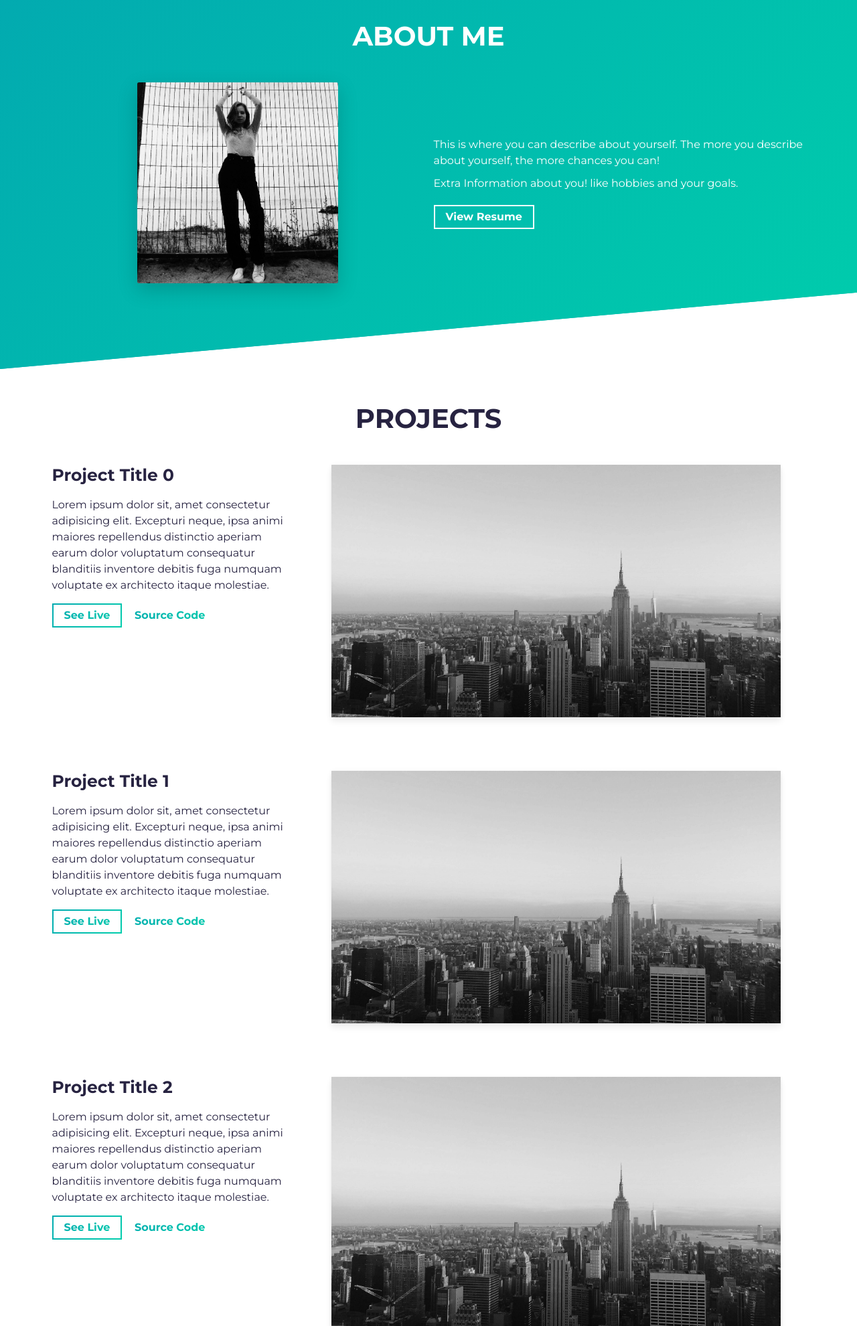
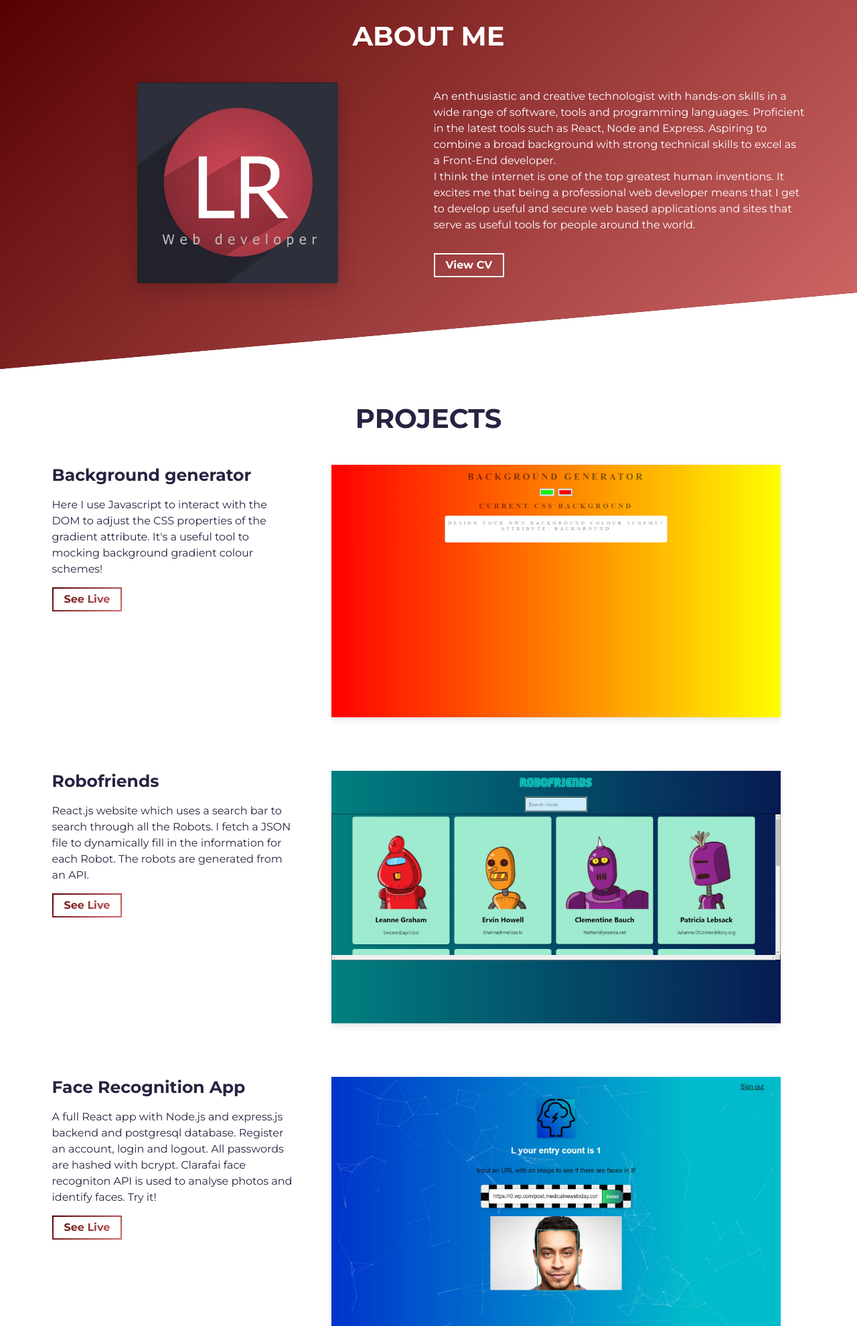
Before and after one commit to l-ram/l-ram.github.io, a website built with Parcel: page src/index.html in a window 1280 px wide. Shown: the part 820-2800 px from the top of the page at 67% size. Built offline with nearby package versions, Linux system fonts and the light colour scheme.

Commit message:
updated website

```diff
--- a/src/index.html
+++ b/src/index.html
@@ -18,11 +18,11 @@
     <link rel="shortcut icon" type="image/png" href="assets/favicon.png" />
 
     <!-- Todo: put here your site title -->
-    <title>[Your name here] | Developer</title>
+    <title>Larry Ramjutton | Web Developer</title>
     <!-- Todo: add some coding keywords below - e.g: (javascript, yourusername, etc) -->
-    <meta name="keywords" content="[username], [name], skill" />
+    <meta name="javascript, react, nodejs, html, css" content="[username], [larry ramjutton], skill" />
     <!-- Todo: improve your SEO by adding a small description of you -->
-    <meta name="description" content="[Your name here] | Developer" />
+    <meta name="description" content="Larry Ramjutton | Web developer" />
 
     <link
       rel="stylesheet"
@@ -44,18 +44,24 @@
 
     <!-- **** Hero Section **** -->
     <section id="hero" class="jumbotron">
+
+
             <div class="container">
               <h1 class="hero-title load-hidden">
                 Hi, my name is <span class="text-color-main">Larry Ramjutton</span>
                 <br />
-          I'm the Developer you need.
+                Skilled front-end developer, passionate about Javascript.
               </h1>
               <p class="hero-cta load-hidden">
                 <a rel="noreferrer" class="cta-btn cta-btn--hero" href="#about"
-            >Know more</a
+                  >Find out more</a
                 >
               </p>
+              <div class="logo">
+                  <!-- <img alt="logo" src="assets/logo.jpg"> -->
               </div>
+            </div>
+
     </section>
     <!-- /END Hero Section -->
 
@@ -71,7 +77,7 @@
                 class="img-fluid rounded shadow-lg"
                 height="auto"
                 width="300px"
-                src="assets/profile.jpg"
+                src="assets/logo.jpg"
                 alt="Profile Image"
               />
             </div>
@@ -79,20 +85,31 @@
           <div class="col-md-6 col-sm-12">
             <div class="about-wrapper__info load-hidden">
               <p class="about-wrapper__info-text">
-                This is where you can describe about yourself. The more you
-                describe about yourself, the more chances you can!
+                An enthusiastic and creative technologist with hands-on skills in a wide
+                range of software, tools and programming languages. Proficient in the
+                latest tools such as React, Node and Express. Aspiring to combine a broad
+                background with strong technical skills to excel as a Front-End developer.
+
+                <Br>
+
+                I think the internet is one of the top greatest human inventions.
+                It excites me that being a professional web developer means that I get to
+                develop useful and secure web based applications and sites that serve as
+                useful tools for people around the world.
+
+                </br>
               </p>
               <p class="about-wrapper__info-text">
-                Extra Information about you! like hobbies and your goals.
+
               </p>
               <span class="d-flex mt-3">
                 <a
                   rel="noreferrer"
                   target="_blank"
                   class="cta-btn cta-btn--resume"
-                  href="assets/resume.pdf"
+                  href="assets/DeveloperCV.pdf"
                 >
-                  View Resume
+                  View CV
                 </a>
               </span>
             </div>
@@ -112,31 +129,19 @@
           <div class="row">
             <div class="col-lg-4 col-sm-12">
               <div class="project-wrapper__text load-hidden">
-                <h3 class="project-wrapper__text-title">Project Title 0</h3>
+                <h3 class="project-wrapper__text-title">Background generator</h3>
                 <div>
                   <p class="mb-4">
-                    Lorem ipsum dolor sit, amet consectetur adipisicing elit.
-                    Excepturi neque, ipsa animi maiores repellendus distinctio
-                    aperiam earum dolor voluptatum consequatur blanditiis
-                    inventore debitis fuga numquam voluptate ex architecto
-                    itaque molestiae.
+                    Here I use Javascript to interact with the DOM to adjust the CSS properties of the gradient attribute. It's a useful tool to mocking background gradient colour schemes!
                   </p>
                 </div>
                 <a
                   rel="noreferrer"
                   target="_blank"
                   class="cta-btn cta-btn--hero"
-                  href="#!"
+                  href="https://timely-chebakia-40e2e7.netlify.app"
                 >
                   See Live
-                </a>
-                <a
-                  rel="noreferrer"
-                  target="_blank"
-                  class="cta-btn text-color-main"
-                  href="#!"
-                >
-                  Source Code
                 </a>
               </div>
             </div>
@@ -153,7 +158,7 @@
                     <img
                       alt="Project Image"
                       class="img-fluid"
-                      src="assets/project.jpg"
+                      src="assets/BGGenerator.jpg"
                     />
                   </div>
                 </a>
@@ -166,31 +171,19 @@
           <div class="row">
             <div class="col-lg-4 col-sm-12">
               <div class="project-wrapper__text load-hidden">
-                <h3 class="project-wrapper__text-title">Project Title 1</h3>
+                <h3 class="project-wrapper__text-title">Robofriends</h3>
                 <div>
                   <p class="mb-4">
-                    Lorem ipsum dolor sit, amet consectetur adipisicing elit.
-                    Excepturi neque, ipsa animi maiores repellendus distinctio
-                    aperiam earum dolor voluptatum consequatur blanditiis
-                    inventore debitis fuga numquam voluptate ex architecto
-                    itaque molestiae.
+                    React.js website which uses a search bar to search through all the Robots. I fetch a JSON file to dynamically fill in the information for each Robot. The robots are generated from an API.
                   </p>
                 </div>
                 <a
                   rel="noreferrer"
                   target="_blank"
                   class="cta-btn cta-btn--hero"
-                  href="#!"
+                  href="https://willowy-sundae-6bbc77.netlify.app/"
                 >
                   See Live
-                </a>
-                <a
-                  rel="noreferrer"
-                  target="_blank"
-                  class="cta-btn text-color-main"
-                  href="#!"
-                >
-                  Source Code
                 </a>
               </div>
             </div>
@@ -207,7 +200,7 @@
                     <img
                       alt="Project Image"
                       class="img-fluid"
-                      src="assets/project.jpg"
+                      src="assets/Robofriends.jpg"
                     />
                   </div>
                 </a>
@@ -220,31 +213,21 @@
           <div class="row">
             <div class="col-lg-4 col-sm-12">
               <div class="project-wrapper__text load-hidden">
-                <h3 class="project-wrapper__text-title">Project Title 2</h3>
+                <h3 class="project-wrapper__text-title">Face Recognition App</h3>
                 <div>
                   <p class="mb-4">
-                    Lorem ipsum dolor sit, amet consectetur adipisicing elit.
-                    Excepturi neque, ipsa animi maiores repellendus distinctio
-                    aperiam earum dolor voluptatum consequatur blanditiis
-                    inventore debitis fuga numquam voluptate ex architecto
-                    itaque molestiae.
+                    A full React app with Node.js and express.js backend and postgresql database.
+                    Register an account, login and logout. All passwords are hashed with bcrypt.
+                    Clarafai face recogniton API is used to analyse photos and identify faces. Try it!
                   </p>
                 </div>
                 <a
                   rel="noreferrer"
                   target="_blank"
                   class="cta-btn cta-btn--hero"
-                  href="#!"
+                  href="https://face-detect-app-jb.herokuapp.com/"
                 >
                   See Live
-                </a>
-                <a
-                  rel="noreferrer"
-                  target="_blank"
-                  class="cta-btn text-color-main"
-                  href="#!"
-                >
-                  Source Code
                 </a>
               </div>
             </div>
@@ -261,7 +244,7 @@
                     <img
                       alt="Project Image"
                       class="img-fluid"
-                      src="assets/project.jpg"
+                      src="assets/Facerecognitionapp.jpg"
                     />
                   </div>
                 </a>
@@ -279,13 +262,13 @@
       <div class="container">
         <h2 class="section-title">Contact</h2>
         <div class="contact-wrapper load-hidden">
-          <p class="contact-wrapper__text">[Put your call to action here]</p>
+          <p class="contact-wrapper__text">You can contact me via Email or LinkedIn</p>
           <a
             rel="noreferrer"
             target="_blank"
             class="cta-btn cta-btn--resume"
-            href="mailto:example@email.com"
-            >Call to Action</a
+            href="mailto:larryramjutton@gmail.com"
+            >Contact via Email</a
           >
         </div>
       </div>
@@ -299,13 +282,10 @@
           <i class="fa fa-angle-up fa-2x" aria-hidden="true"></i>
         </a>
         <div class="social-links">
-          <a rel="noreferrer" href="#!" target="_blank">
-            <i class="fa fa-twitter fa-inverse"></i>
-          </a>
-          <a rel="noreferrer" href="#!" target="_blank">
+          <a rel="noreferrer" href="https://www.linkedin.com/in/larry-r/" target="_blank">
             <i class="fa fa-linkedin fa-inverse"></i>
           </a>
-          <a rel="noreferrer" href="#!" target="_blank">
+          <a rel="noreferrer" href="https://github.com/l-ram" target="_blank">
             <i class="fa fa-github fa-inverse"></i>
           </a>
         </div>
@@ -320,29 +300,6 @@
           >
         </p>
 
-        <!-- TO DO: remove this entire paragraph once you finish your portfolio -->
-        <p class="mt-3 pt-3">
-          <a
-            rel="noreferrer"
-            class="github-button"
-            href="https://github.com/cobidev/simplefolio/fork"
-            data-icon="octicon-repo-forked"
-            data-size="large"
-            data-show-count="true"
-            aria-label="Fork ntkme/github-buttons on GitHub"
-            >Fork</a
-          >
-          <a
-            rel="noreferrer"
-            class="github-button"
-            href="https://github.com/cobidev/simplefolio"
-            data-icon="octicon-star"
-            data-size="large"
-            data-show-count="true"
-            aria-label="Star cobidev/simplefolio on GitHub"
-            >Star</a
-          >
-        </p>
       </div>
     </footer>
     <!-- /END Footer Section -->
--- a/src/sass/abstracts/_variables.scss
+++ b/src/sass/abstracts/_variables.scss
@@ -1,6 +1,6 @@
 // COLORS
-$primary-color: #02aab0;
-$secondary-color: #00cdac;
+$primary-color: #550000;
+$secondary-color: #D46A6A;
 
 $white-color: #fff;
 
```
Also changed, not shown: src/assets/BGGenerator.jpg (added), src/assets/Facerecognitionapp.jpg (added), src/assets/Portraitlarry.jpeg (added), src/assets/Robofriends.jpg (added), src/assets/logo.jpg (added), src/assets/profile.jpg (deleted), src/assets/project.jpg (deleted), 3 other files. Lines whose indentation alone changed are shown as unchanged.
